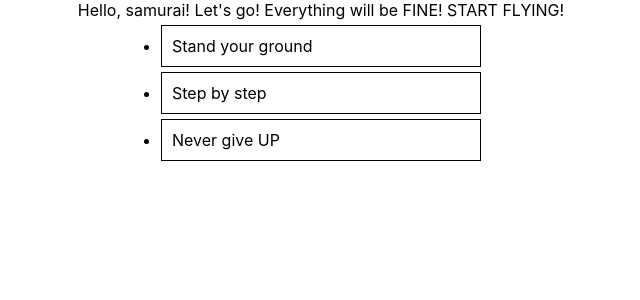
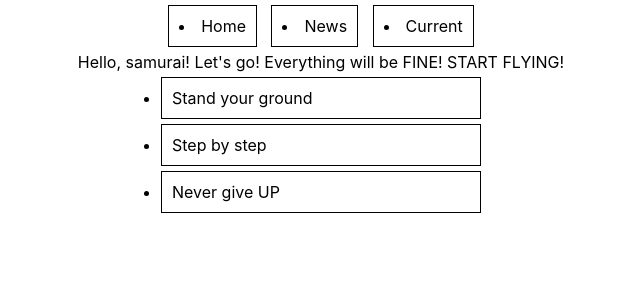
Before and after one commit to Pikadorius/samurai-way-main, a React (Create React App) app: page / in a window 1280 px wide. Shown: the top 300 px of the page, without its empty margins (319-959 px from the left). Built offline with nearby package versions, Linux system fonts and the light colour scheme.

Commit message:
some experiments

```diff
--- a/src/App.css
+++ b/src/App.css
@@ -49,3 +49,9 @@ li {
   padding: 10px;
   border: 1px solid black;
 }
+
+.page-header {
+  display: flex;
+  justify-content: space-around;
+  list-style: inside;
+}
--- a/src/App.tsx
+++ b/src/App.tsx
@@ -4,6 +4,7 @@ import './App.css';
 function App() {
   return (
     <div className="App">
+        <div><Header /></div>
      Hello, samurai! Let's go! Everything will be FINE! START FLYING!
         <ul>
             <li>Stand your ground</li>
@@ -14,4 +15,17 @@ function App() {
   );
 }
 
+
+function Header() {
+    return (
+        <div>
+            <ul className="page-header">
+                <li><a>Home</a></li>
+                <li><a>News</a></li>
+                <li><a>Current</a></li>
+            </ul>
+        </div>
+    );
+}
+
 export default App;
--- a/src/index.tsx
+++ b/src/index.tsx
@@ -3,6 +3,7 @@ import ReactDOM from 'react-dom';
 import './index.css';
 import App from './App';
 
+
 ReactDOM.render(
     <App />,
   document.getElementById('root')
```
